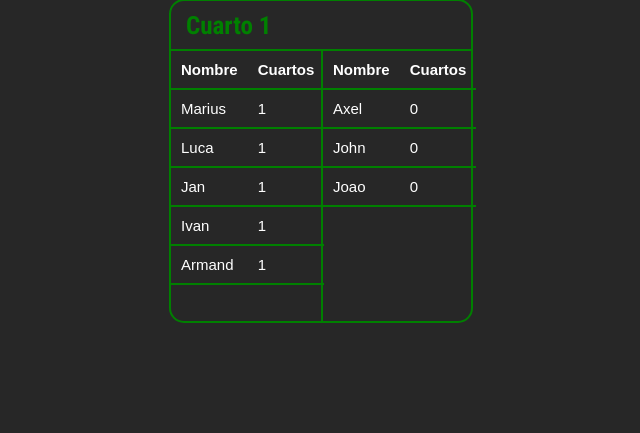
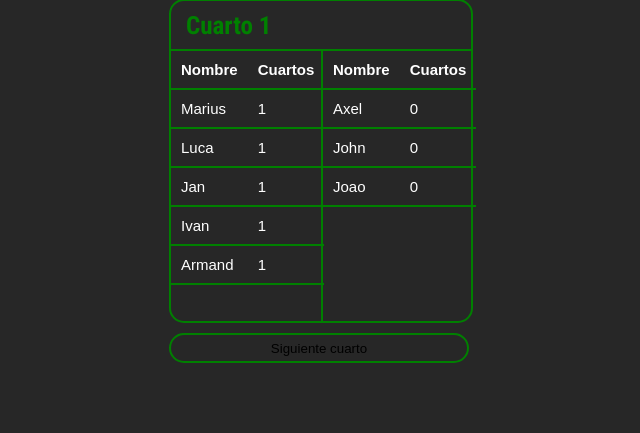
Before and after one commit to camilokurk/app-partidos, a Flask app: page /partido/cuartos in a window 1280 px wide. Shown: the part 69-502 px from the top of the page, without its empty margins (319-959 px from the left). Run offline with Flask 3, Linux system fonts and the light colour scheme; some web fonts are replaced.

Commit message:
Add button for navigating to the next quarter and style adjustments

```diff
--- a/static/css/style.css
+++ b/static/css/style.css
@@ -162,6 +162,13 @@ table, th, td{
     padding: 5px;
 }
 
+#boton_cuartos{
+    margin-top: 10px;
+    border-radius: 15px;
+    width: 300px;
+    height: 30px;
+}
+
 .arriba{
     display: flex;
     flex-direction: row;
--- a/templates/cuartos.html
+++ b/templates/cuartos.html
@@ -55,6 +55,9 @@
                     </div>
                 </div>
             </div>
+            <button type="submit" class="boton" id="boton_cuartos" method="POST" action="/siguiente_cuarto">
+                Siguiente cuarto
+            </button>
         </div>
     </div>
 </body>
```
Also changed, not shown: data/preminis.db.
